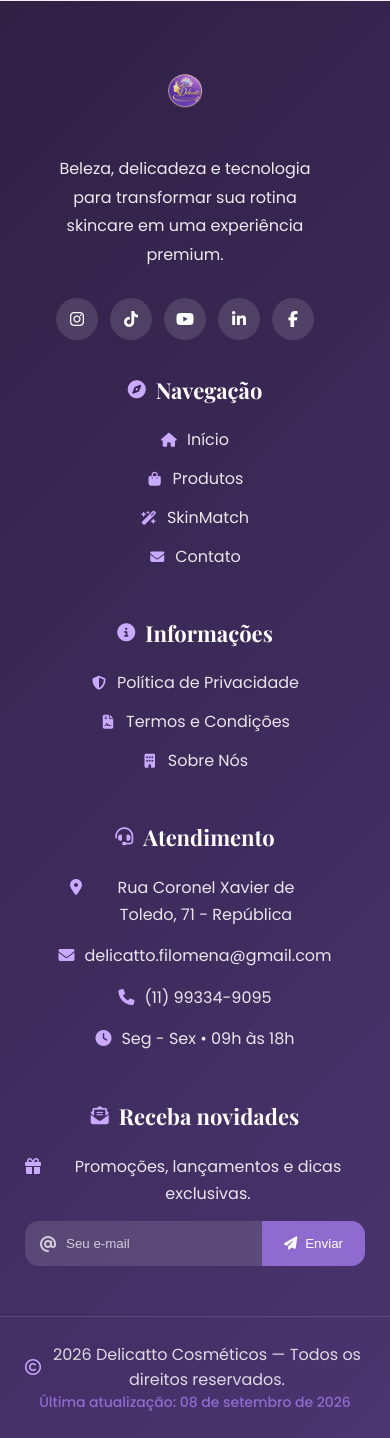
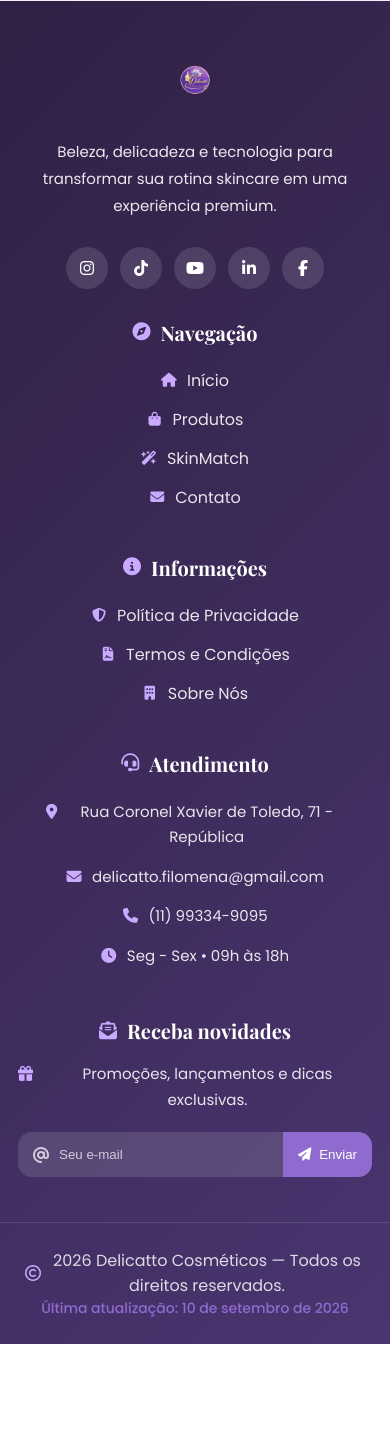
Before and after one commit to MiguelMusk/delicatto, a Flask app: page / in a window 390 px wide. Shown: the part 2335-3773 px from the top of the page. After the commit the page ends 3679 px from the top, so only its background shows below. Run offline with Flask 3, Linux system fonts and the light colour scheme; data that the repository does not hold is empty.

Commit message:
Feat: arrumei alguns problemas de responsividade do footer

```diff
--- a/app.py
+++ b/app.py
@@ -137,17 +137,23 @@ def cadastro():
         nome = request.form.get('nome')
         email = request.form.get('email')
         senha = request.form.get('senha')
+        aceito_termos = request.form.get('aceito_termos')
 
         # ===== VALIDAÇÕES =====
         if not nome or not email or not senha:
             mensagem = 'Preencha todos os campos!'
             return render_template('cadastro.html', mensagem=mensagem)
 
+        # VERIFICA SE O USUÁRIO ACEITOU OS TERMOS
+        if not aceito_termos:
+            mensagem = 'Você precisa aceitar os Termos e Condições para criar uma conta!'
+            return render_template('cadastro.html', mensagem=mensagem)
+
         if len(senha) < 6:
             mensagem = 'A senha deve ter pelo menos 6 caracteres!'
             return render_template('cadastro.html', mensagem=mensagem)
 
-        # VALIDA SE O EMAIL É VÁLIDO (REGEX + DOMÍNIO)
+        # VALIDA SE O EMAIL É VÁLIDO
         email_valido, msg_email = validar_email(email)
         if not email_valido:
             mensagem = msg_email
--- a/static/css/components/footer.css
+++ b/static/css/components/footer.css
@@ -215,44 +215,296 @@
     color: #c9aaff;
 }
 
-/* Responsivo */
-@media (max-width: 1250px) {
+/* ============================================
+   RESPONSIVO FOOTER
+============================================ */
+
+/* ============================================
+   TELAS GRANDES / NOTEBOOKS
+============================================ */
+
+@media (max-width: 1600px) {
+
     .footer-top {
-        grid-template-columns: 260px 1fr 1fr;
-        padding: 60px 45px;
-        gap: 35px;
+        width: 100%;
+        max-width: 1400px;
+        margin: 0 auto;
+
+        padding: 55px 45px 45px;
+
+        display: grid;
+
+        /* 4 áreas bem distribuídas */
+        grid-template-columns: 1.2fr 1fr 1fr 1.2fr;
+
+        gap: 40px 35px;
+
+        align-items: start;
+        box-sizing: border-box;
     }
+
+
+    /* ========================================
+       MARCA
+    ======================================== */
+
     .footer-brand {
-        grid-row: span 2;
-    }
-    .footer-newsletter {
-        grid-column: span 2;
-    }
-}
+        width: 100%;
+        max-width: 280px;
 
-@media (max-width: 750px) {
-    .footer-top {
-        grid-template-columns: 1fr;
-        padding: 50px 25px;
-        gap: 35px;
-    }
-    .footer-brand,
-    .footer-links,
-    .footer-newsletter {
+        display: flex;
+        flex-direction: column;
+
         align-items: center;
         text-align: center;
     }
+
+    .footer-brand p {
+        max-width: 280px;
+    }
+
+
+    /* ========================================
+       NAVEGAÇÃO / INFORMAÇÕES
+    ======================================== */
+
+    .footer-links {
+        width: 100%;
+        align-items: flex-start;
+    }
+
+
+    /* ========================================
+       ATENDIMENTO
+    ======================================== */
+
+    .footer-contact {
+        width: 100%;
+    }
+
+    .footer-address {
+        max-width: 230px;
+    }
+
+
+    /* ========================================
+       RECEBA NOVIDADES
+       Ocupa toda a largura
+    ======================================== */
+
+    .footer-newsletter {
+        grid-column: 1 / -1;
+
+        width: 100%;
+
+        display: grid;
+        grid-template-columns: auto 1fr;
+        grid-template-rows: auto auto;
+
+        column-gap: 35px;
+        align-items: center;
+
+        margin-top: 5px;
+    }
+
+    .footer-newsletter h3 {
+        grid-column: 1;
+        grid-row: 1;
+        margin-bottom: 8px;
+    }
+
+    .footer-newsletter > p {
+        grid-column: 1;
+        grid-row: 2;
+
+        margin: 0;
+    }
+
+    .newsletter-box {
+        grid-column: 2;
+        grid-row: 1 / 3;
+
+        width: 100%;
+        max-width: none;
+    }
+
+}
+
+
+/* ============================================
+   TABLETS / TELAS MÉDIAS
+============================================ */
+
+@media (max-width: 950px) {
+
+    .footer-top {
+        grid-template-columns: 1fr 1fr;
+
+        padding: 50px 40px;
+
+        gap: 40px 30px;
+    }
+
+
+    /* Marca ocupa a largura */
     .footer-brand {
-        grid-row: auto;
+        grid-column: 1 / -1;
+
+        max-width: 100%;
     }
+
+    .footer-brand p {
+        max-width: 400px;
+    }
+
+
+    /* Newsletter volta a ocupar a largura */
+    .footer-newsletter {
+        grid-column: 1 / -1;
+
+        display: flex;
+        flex-direction: column;
+
+        align-items: center;
+        text-align: center;
+
+        gap: 5px;
+    }
+
+    .footer-newsletter h3 {
+        margin-bottom: 12px;
+    }
+
+    .footer-newsletter > p {
+        justify-content: center;
+        margin-bottom: 15px;
+    }
+
+    .newsletter-box {
+        width: 100%;
+        max-width: 500px;
+    }
+
+}
+
+
+/* ============================================
+   CELULARES
+============================================ */
+
+@media (max-width: 750px) {
+
+    .footer-top {
+        grid-template-columns: 1fr;
+
+        padding: 50px 25px;
+
+        gap: 35px;
+    }
+
+
+    .footer-brand,
+    .footer-links,
+    .footer-contact,
     .footer-newsletter {
         grid-column: auto;
+
+        width: 100%;
+
+        align-items: center;
+        text-align: center;
     }
-    .footer-contact p,
-    .footer-newsletter>p {
+
+
+    .footer-brand {
+        max-width: 100%;
+    }
+
+
+    .footer-brand p {
+        max-width: 330px;
+    }
+
+
+    /* Links */
+    .footer-links a {
+        justify-content: center;
+
+        white-space: normal;
+    }
+
+
+    /* Contato */
+    .footer-contact p {
         justify-content: center;
     }
+
+    .footer-address {
+        max-width: 300px;
+    }
+
+
+    /* Newsletter */
+    .footer-newsletter {
+        display: flex;
+        flex-direction: column;
+
+        gap: 5px;
+    }
+
+    .footer-newsletter > p {
+        justify-content: center;
+
+        margin-bottom: 15px;
+    }
+
     .newsletter-box {
+        width: 100%;
         max-width: 360px;
     }
+
 }
+
+
+/* ============================================
+   CELULARES PEQUENOS
+============================================ */
+
+@media (max-width: 400px) {
+
+    .footer-top {
+        padding: 45px 18px;
+
+        gap: 30px;
+    }
+
+
+    .footer-logo-img {
+        width: 70px;
+        height: 70px;
+    }
+
+
+    .footer-links h3,
+    .footer-newsletter h3 {
+        font-size: 20px;
+    }
+
+
+    .footer-brand p,
+    .footer-links p,
+    .footer-newsletter > p {
+        font-size: 15px;
+    }
+
+
+    .newsletter-box button {
+        padding: 15px;
+    }
+
+
+    .newsletter-box button span {
+        display: none;
+    }
+
+}
--- a/static/css/pages/login_cadastro.css
+++ b/static/css/pages/login_cadastro.css
@@ -651,6 +651,36 @@
         text-decoration: underline;
     }
 
+ /* ============================================
+   TERMOS DE USO - MENSAGEM DE ERRO
+============================================ */
+.terms-group {
+    margin: 4px 0 0;
+    text-align: left;
+    transition: all 0.3s ease;
+}
+
+.terms-group.error .terms-checkbox {
+    border-color: #dc3545;
+}
+
+.terms-group.error .terms-checkbox .checkmark {
+    border-color: #dc3545 !important;
+    background: rgba(220, 53, 69, 0.05);
+}
+
+.terms-error {
+    display: none;
+    color: #dc3545;
+    font-size: 12px;
+    margin-top: 6px;
+    padding: 6px 10px;
+    border-radius: 8px;
+    background: rgba(220, 53, 69, 0.06);
+    border: 1px solid rgba(220, 53, 69, 0.1);
+    font-weight: 500;
+}
+
     /* ============================================
     RESPONSIVO
     ============================================ */
--- a/static/js/script.js
+++ b/static/js/script.js
@@ -284,7 +284,45 @@ function reiniciarSkinmatch() {
         btn.classList.remove('active-option');
     });
 }
+// ============================================
+// VALIDAÇÃO DO CADASTRO - TERMOS DE USO
+// ============================================
 
+document.addEventListener('DOMContentLoaded', function() {
+    const form = document.getElementById('cadastroForm');
+    const checkbox = document.getElementById('aceitoTermos');
+    const termsError = document.getElementById('termsError');
+
+    // Oculta a mensagem de erro inicialmente
+    if (termsError) {
+        termsError.style.display = 'none';
+    }
+
+    // Validação ao clicar no checkbox
+    if (checkbox) {
+        checkbox.addEventListener('change', function() {
+            if (this.checked) {
+                termsError.style.display = 'none';
+                this.closest('.terms-group').classList.remove('error');
+            }
+        });
+    }
+
+    // Validação antes de enviar o formulário
+    if (form) {
+        form.addEventListener('submit', function(e) {
+            if (!checkbox.checked) {
+                e.preventDefault(); // Impede o envio
+                termsError.style.display = 'block';
+                checkbox.closest('.terms-group').classList.add('error');
+                checkbox.focus();
+
+                // Scroll suave até o erro
+                termsError.scrollIntoView({ behavior: 'smooth', block: 'center' });
+            }
+        });
+    }
+});
 // ============================================
 // TELA DE CARREGAMENTO - CORRIGIDA
 // ============================================
--- a/templates/components/footer.html
+++ b/templates/components/footer.html
@@ -132,7 +132,7 @@
             2026 Delicatto Cosméticos — Todos os direitos reservados.
         </p>
         <p class="last-update">
-            Última atualização: 08 de setembro de 2026
+            Última atualização: 10 de setembro de 2026
         </p>
     </div>
 </footer>
```
Also changed, not shown: templates/cadastro.html (+9 -5 lines).
